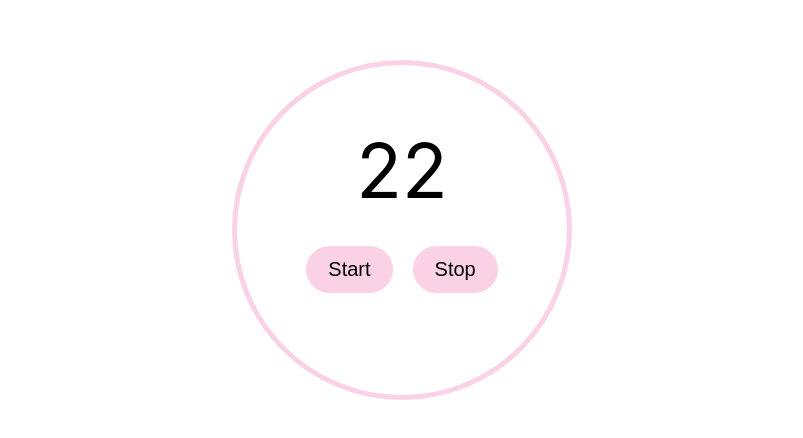
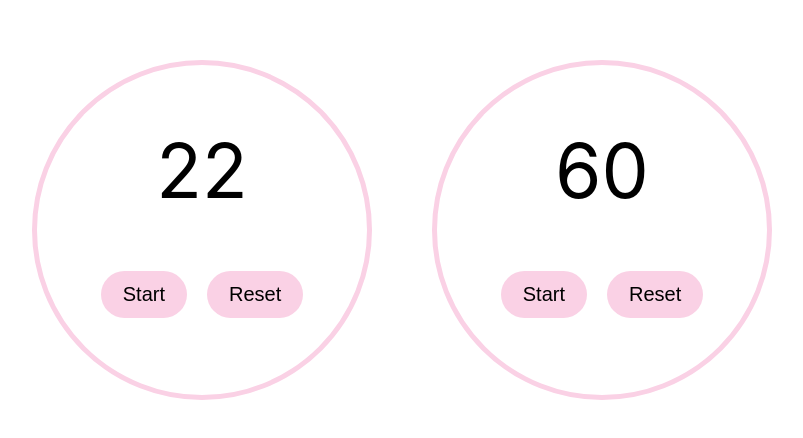
Before and after one commit to Moonlarya/hooks, a React (Create React App) app: page / in a window 1280 px wide. Shown: the part 140-578 px from the top of the page, without its empty margins (238-1041 px from the left). Built offline with nearby package versions, Linux system fonts and the light colour scheme.

Commit message:
progress

```diff
--- a/src/App.css
+++ b/src/App.css
@@ -20,6 +20,9 @@
 .btn:hover{
   box-shadow: 0px 0px 10px rgba(34, 13, 51, 0.445);
 }
+.btn:focus{
+  outline: none;
+}
 
 .timer{
   font-size: 75px;
@@ -32,3 +35,16 @@
   margin: 0 auto;
   width: max-content;
 }
+.flexwrap{
+  display: flex;
+  justify-content: space-between;
+  width: 800px;
+  margin: 0 auto;
+}
+
+.progress{
+  margin: 10px;
+  height: 5px;
+  border-radius: 3px;
+  background-color: rgb(146, 189, 73);
+}
--- a/src/App.js
+++ b/src/App.js
@@ -4,8 +4,9 @@ import Timer from "./components/Timer";
 
 function App() {
   return (
-    <div className="App">
+    <div className="flexwrap">
       <Timer time={22} />
+      <Timer time={60} />
     </div>
   );
 }
--- a/src/components/Timer.js
+++ b/src/components/Timer.js
@@ -4,12 +4,14 @@ import "../App.css";
 const Timer = (props) => {
   const [time, setTime] = useState(props.time);
   const [isPlaying, setPlay] = useState(false);
+  const [timerProgress, setProgress] = useState(100);
   let timer;
 
   useEffect(() => {
     if (time > 0 && isPlaying) {
       timer = setTimeout(() => {
         setTime(time - 1);
+        setProgress(((props.time - time) / props.time) * 100);
       }, 1000);
     }
     if (time <= 0 && isPlaying) {
@@ -18,8 +20,12 @@ const Timer = (props) => {
   }, [time, isPlaying]);
 
   return (
-    <div>
+    <div className="App">
       <div className="timer">{time}</div>
+      <div
+        className="progress"
+        style={{ width: `${100 - timerProgress}%` }}
+      ></div>
       <div className="timerbtn">
         <button
           className="btn"
@@ -39,10 +45,11 @@ const Timer = (props) => {
           onClick={() => {
             setTime(props.time);
             setPlay(false);
+            setProgress(100);
             clearTimeout(timer);
           }}
         >
-          Stop
+          Reset
         </button>
       </div>
     </div>
```
